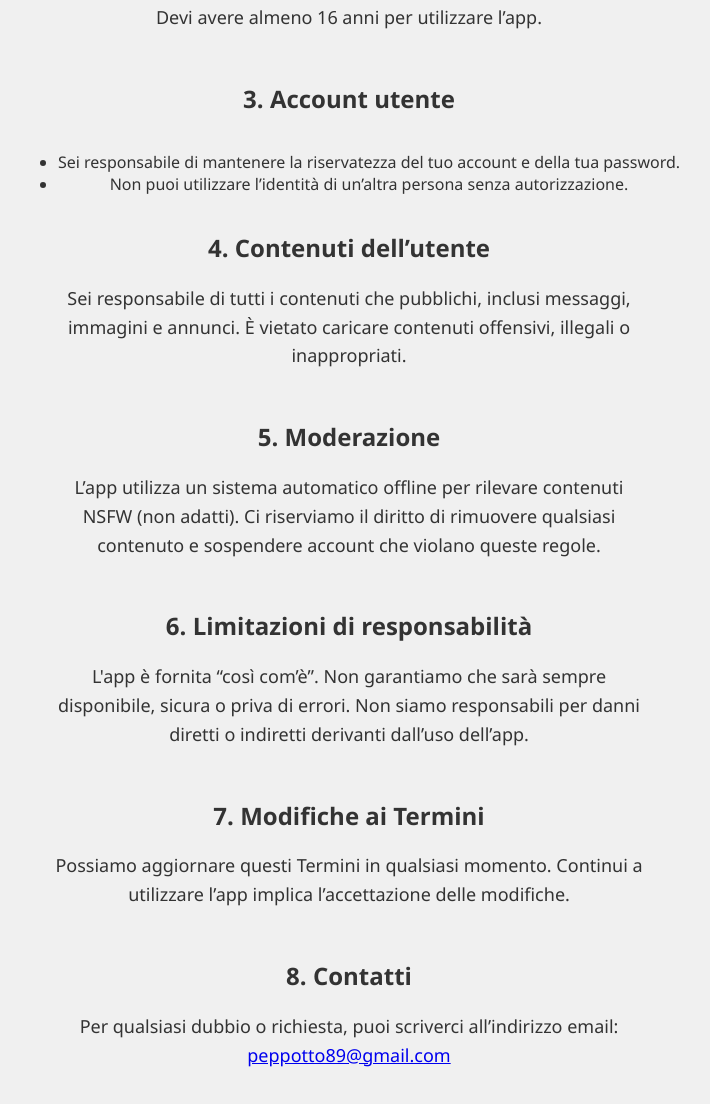
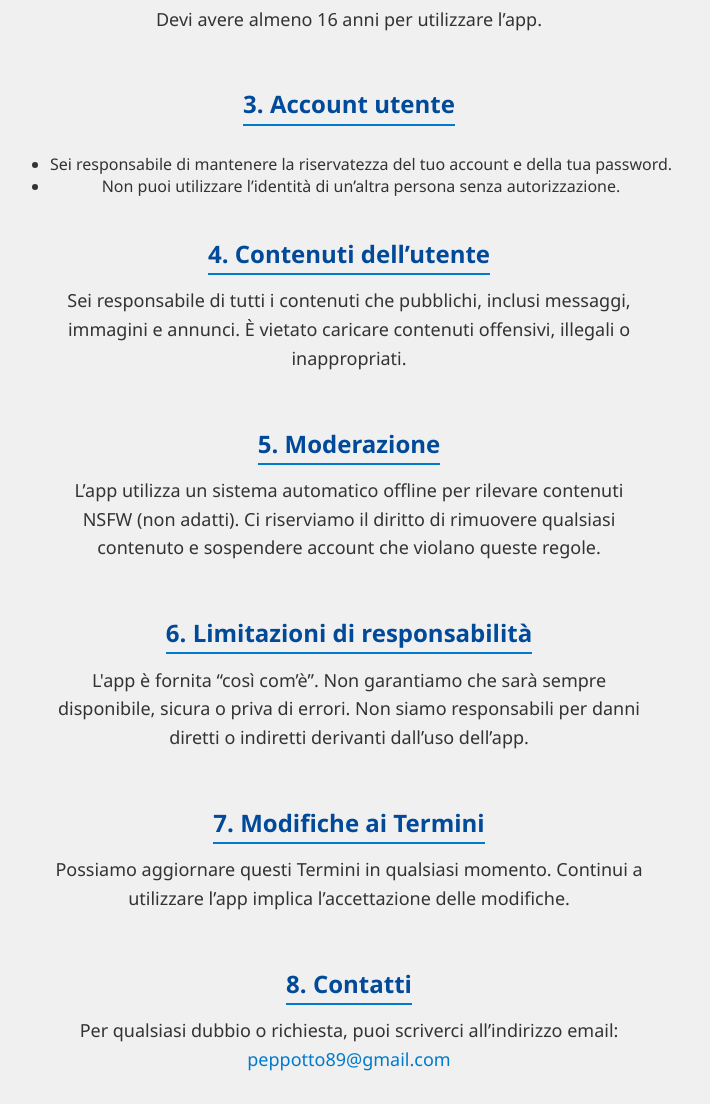
Before and after one commit to giuseppecastaldo89/cosplay-market-web, a plain HTML site: page terms_it.html in a window 1280 px wide. Shown: the part 363-1467 px from the top of the page, without its empty margins (291-1001 px from the left). Drawn offline with Linux system fonts and the light colour scheme.

Commit message:
Update style.css

```diff
--- a/style.css
+++ b/style.css
@@ -12,18 +12,45 @@ body {
       color: #333;
     }
 
-    h1 {
+h1 {
       margin-bottom: 10px;
     }
 
-    p {
+
+h2 {
+  color: #004a99;
+  margin-top: 1.5rem;
+  margin-bottom: 0.7rem;
+  font-weight: 600;
+  border-bottom: 2px solid #007acc;
+  padding-bottom: 0.2rem;
+}
+
+ul {
+  margin-bottom: 1rem;
+}
+
+ul {
+  padding-left: 1.5rem;
+}
+
+a {
+  color: #007acc;
+  text-decoration: none;
+}
+
+a:hover {
+  text-decoration: underline;
+}
+
+p {
       max-width: 600px;
       margin: 0 auto 30px;
       font-size: 18px;
       line-height: 1.6;
     }
 
-    .button, .policy-button {
+.button, .policy-button {
       display: inline-block;
       margin: 10px;
       padding: 12px 24px;
@@ -35,10 +62,18 @@ body {
       transition: background-color 0.3s ease;
     }
 
-    .button:hover, .policy-button:hover {
+.button:hover, .policy-button:hover {
       background-color: #005f99;
     }
 
-    .buttons {
+.buttons {
       margin-top: 20px;
     }
+
+.flag {
+      width: 20px;
+      height: auto;
+      margin-right: 0.6rem;
+      border-radius: 3px;
+      box-shadow: 0 0 3px rgba(0,0,0,0.2);
+    }
```
